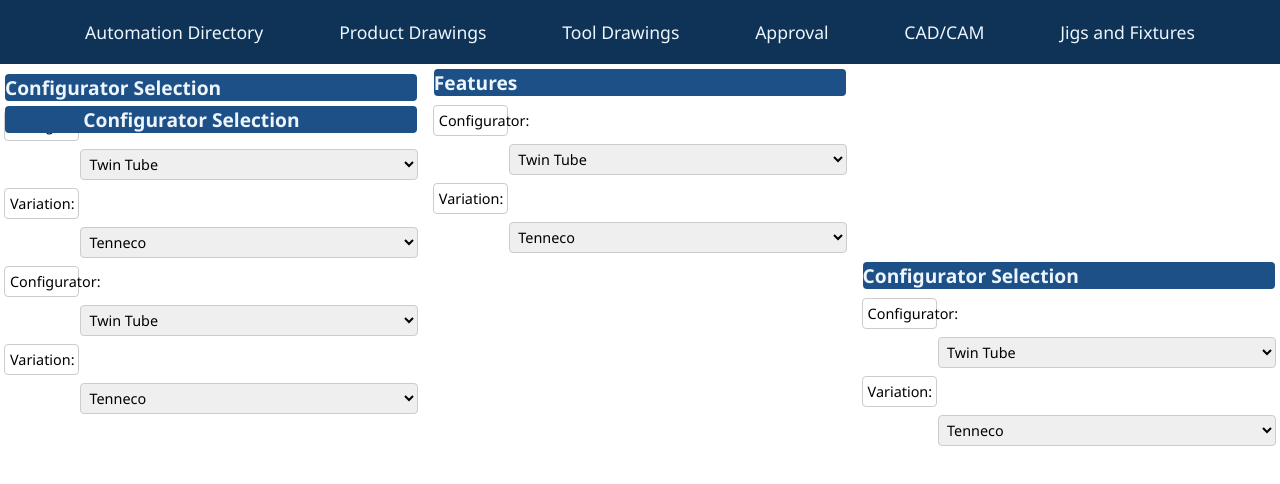
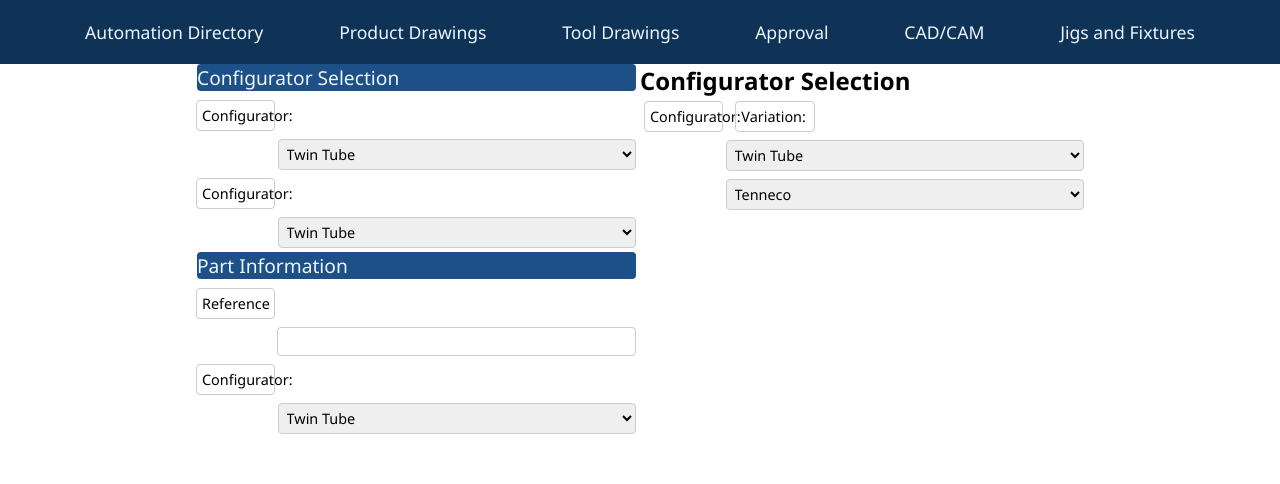
Before and after one commit to DavidHearl/pdd-hub, a plain HTML site: page index.html in a window 1280 px wide. Drawn offline with Linux system fonts and the light colour scheme.

Commit message:
Changed form semantics from 'div' to 'fieldset', adjusted css accorningly

```diff
--- a/assets/css/style.css
+++ b/assets/css/style.css
@@ -25,7 +25,7 @@
     color: #5c99d6;
 }
 /*Body*/
-h1{
+legend{
     position: relative;
     font-size: 120%;;
     background-color: #1d5086;
@@ -33,19 +33,27 @@ h1{
     padding-left: 10px 5px 5px 10px;
     border-radius: 4px;
     margin: 5px;
+    width: 98%;
 }
 #left-pane{
-    width: 33%;
+    width: 35%;
     float: left;
+    margin-left: 15%;
 }
 #right-pane{
-    width: 33%;
+    width: 35%;
     float: right;
+    margin-right: 15%;
 }
-#center-pane{
-    width: 33%;
-    margin: 0 auto;
-}
+label{
+    width: 15%;
+    margin: 4px;
+    padding: 5px;
+    display: inline-block;
+    font-size: 90%;
+    border: 1px solid #ccc;
+    border-radius: 4px;
+  }
 select {
     width: 80%;
     margin: 4px;
@@ -56,13 +64,13 @@ select {
     border-radius: 4px;
     font-size: 90%;
   }
-label{
-    width: 15%;
+input {
+    width: 78%;
     margin: 4px;
-    float: left;
-    padding: 5px;
-    display: inline-block;
-    font-size: 90%;
+    padding: 4px;
+    float: right;
+    display: block;
     border: 1px solid #ccc;
     border-radius: 4px;
-  }
+    font-size: 90%;
+}
--- a/index.html
+++ b/index.html
@@ -19,55 +19,46 @@
     </header>
     <section>
         <div id="left-pane">
-            <div>
             <form method="GET">
-                <h1>Configurator Selection</h1>
+                <fieldset>
+                    <legend>Configurator Selection</legend>
+                    <p>
+                        <span><label>Configurator:</label></span>
+                        <select id="configurator">
+                            <option>Twin Tube</option>
+                            <option>Monotube</option>
+                            <option>Bus & Truck</option>
+                        </select>
+                    </p>
+                    <p>
                         <label>Configurator:</label>
                         <select id="configurator">
                             <option>Twin Tube</option>
                             <option>Monotube</option>
                             <option>Bus & Truck</option>
                         </select>
-                <label>Variation:</label>
-                <select id="variation">
-                    <option>Tenneco</option>
-                    <option>ZF</option>
-                  </select>
-                </form>
-            </div>
-            <div>
-                <form method="GET">
-                 <h1>Configurator Selection</h1>
+                    </p>
+                </fieldset>
+
+                <fieldset>
+                    <legend>Part Information</legend>
+                    <p>
+                        <label>Reference</label>
+                        <input type="text">
+                    </p>
+                    <p>
                         <label>Configurator:</label>
                         <select id="configurator">
                             <option>Twin Tube</option>
                             <option>Monotube</option>
                             <option>Bus & Truck</option>
                         </select>
-                 <label>Variation:</label>
-                 <select id="variation">
-                     <option>Tenneco</option>
-                     <option>ZF</option>
-                   </select>
+                    </p>
+                </fieldset>
             </form>
         </div>
-        </div>
-        <div id="center-pane">
-            <form method="GET">
-                <h1>Features</h1>
-                <label>Configurator:</label>
-                <select id="configurator">
-                    <option>Twin Tube</option>
-                    <option>Monotube</option>
-                    <option>Bus & Truck</option>
-                  </select>
-                <label>Variation:</label>
-                <select id="variation">
-                    <option>Tenneco</option>
-                    <option>ZF</option>
-                  </select>
-            </form>
-        </div>
+
+
         <div id="right-pane">
             <form method="GET">
                 <h1>Configurator Selection</h1>
```
Lines whose indentation alone changed are shown as unchanged.
